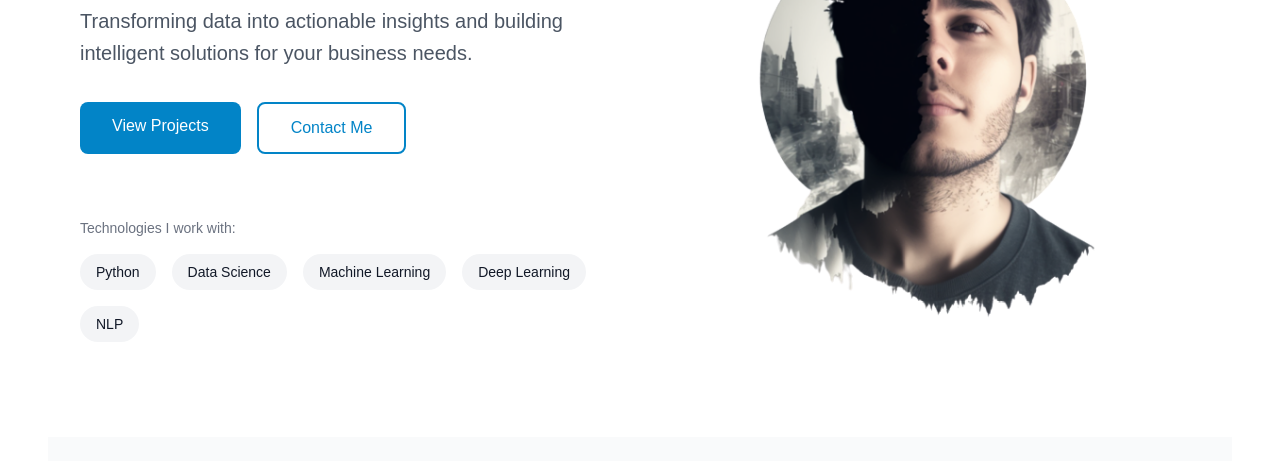
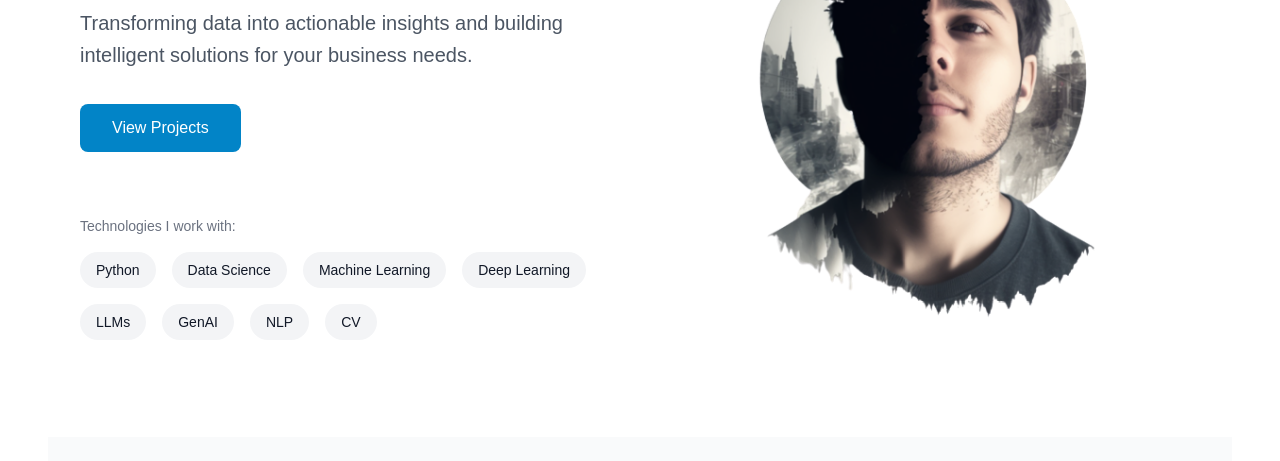
Before and after one commit to DavidSilveraGabriel/nebulous-neutron, an Astro site: page / in a window 1280 px wide. Shown: the part 339-800 px from the top of the page. Built offline with nearby package versions, Linux system fonts and the light colour scheme; Astro itself is replaced by a stand-in of ours; what tailwindcss-motion would draw is missing.

Commit message:
News updates and small fixes

```diff
--- a/src/components/sections/HeroSection.astro
+++ b/src/components/sections/HeroSection.astro
@@ -1,4 +1,4 @@
-<section class="min-h-[80vh] flex items-center justify-center py-20">
+<section class="min-h-[80vh] flex items-center justify-center py-20" >
     <div class="max-w-7xl mx-auto px-4 sm:px-6 lg:px-8">
       <div class="grid lg:grid-cols-2 gap-12 items-center">
         <!-- Right Column - Visual Element -->
@@ -36,19 +36,14 @@
             >
               View Projects
             </a>
-            <a
-              href="#contact"
-              class="px-8 py-3 border-2 border-primary-600 text-primary-600 hover:bg-primary-50 dark:text-primary-400 dark:border-primary-400 dark:hover:bg-primary-900/50 rounded-lg transition-colors duration-300"
-            >
-              Contact Me
-            </a>
+
           </div>
 
           <!-- Tech Stack -->
           <div class="pt-8 opacity-0 translate-y-8 animate-fade-up animation-delay-450">
             <p class="text-sm text-gray-500 dark:text-gray-400 mb-4">Technologies I work with:</p>
             <div class="flex flex-wrap gap-4 justify-center lg:justify-start">
-              {['Python', 'Data Science', 'Machine Learning', 'Deep Learning', 'NLP'].map((tech) => (
+              {['Python', 'Data Science', 'Machine Learning', 'Deep Learning', 'LLMs', 'GenAI','NLP', 'CV',].map((tech) => (
                 <span class="px-4 py-2 bg-gray-100 dark:bg-gray-800 rounded-full text-sm">
                   {tech}
                 </span>
--- a/src/components/sections/ServicesSection.astro
+++ b/src/components/sections/ServicesSection.astro
@@ -1,4 +1,4 @@
-<section class="py-20 bg-gray-50 dark:bg-gray-800">
+<section class="py-20 bg-gray-50 dark:bg-gray-800" id="services">
   <div class="max-w-7xl mx-auto px-4 sm:px-6 lg:px-8">
     <div class="text-center mb-16">
       <h2 class="text-4xl font-bold text-gray-900 dark:text-white mb-4">
```
Also changed, not shown: README.md, src/components/sections/ContactSection.astro (deleted).
